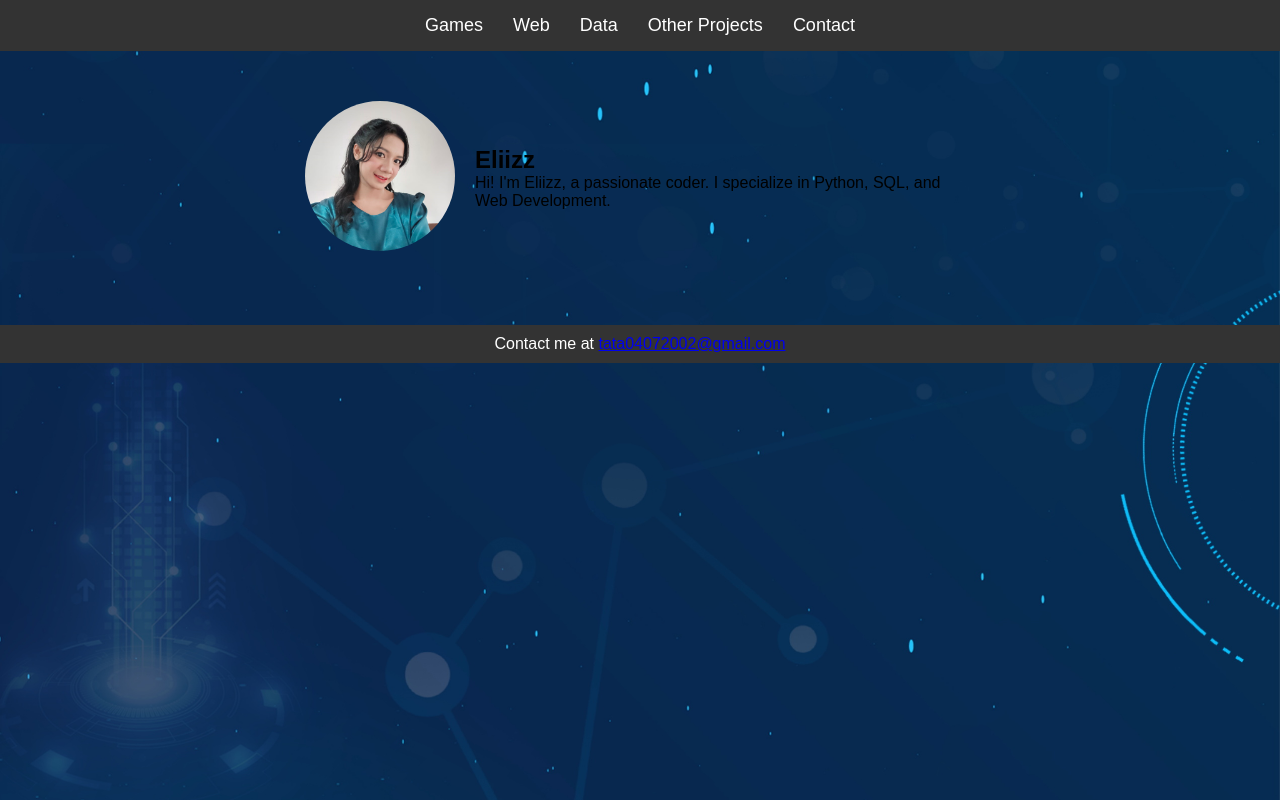
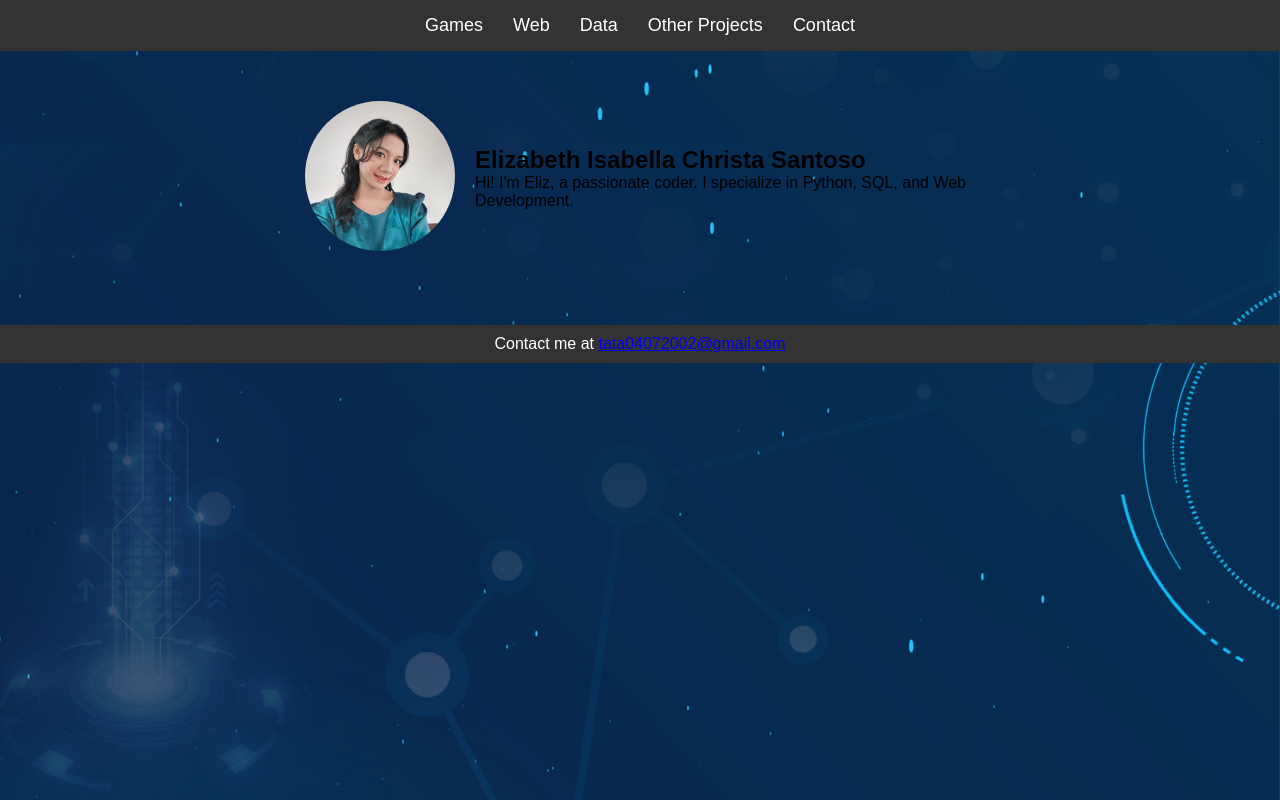
Before and after one commit to eliizz123/eliizz123.github.io, a plain HTML site: page index.html in a window 1280 px wide. Drawn offline with Linux system fonts and the light colour scheme.

Commit message:
Update index.html

```diff
--- a/index.html
+++ b/index.html
@@ -24,8 +24,8 @@
             <img src="profile.jpg" alt="My Profile">
         </div>
         <div class="about">
-            <h1>Eliizz</h1>
-            <p>Hi! I'm Eliizz, a passionate coder. I specialize in Python, SQL, and Web Development.</p>
+            <h1>Elizabeth Isabella Christa Santoso</h1>
+            <p>Hi! I'm Eliz, a passionate coder. I specialize in Python, SQL, and Web Development.</p>
         </div>
     </section>
 
```
